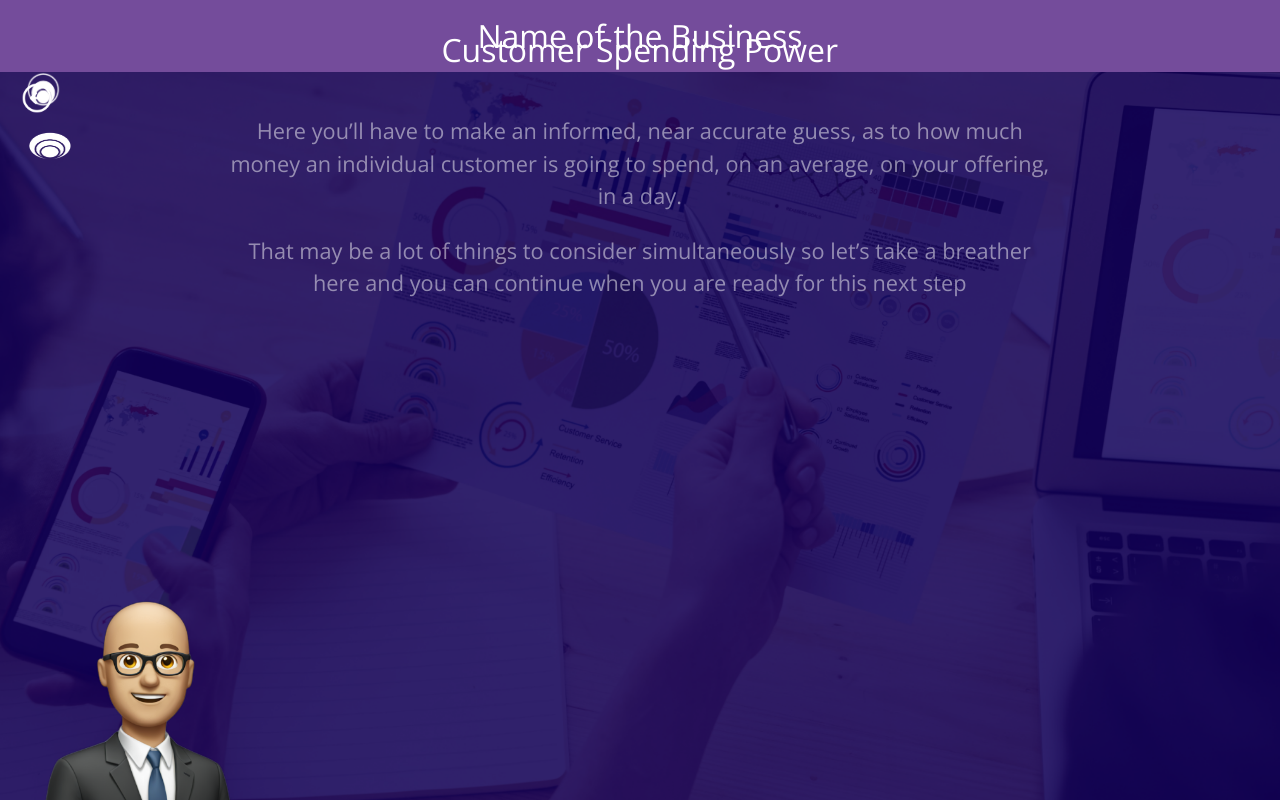
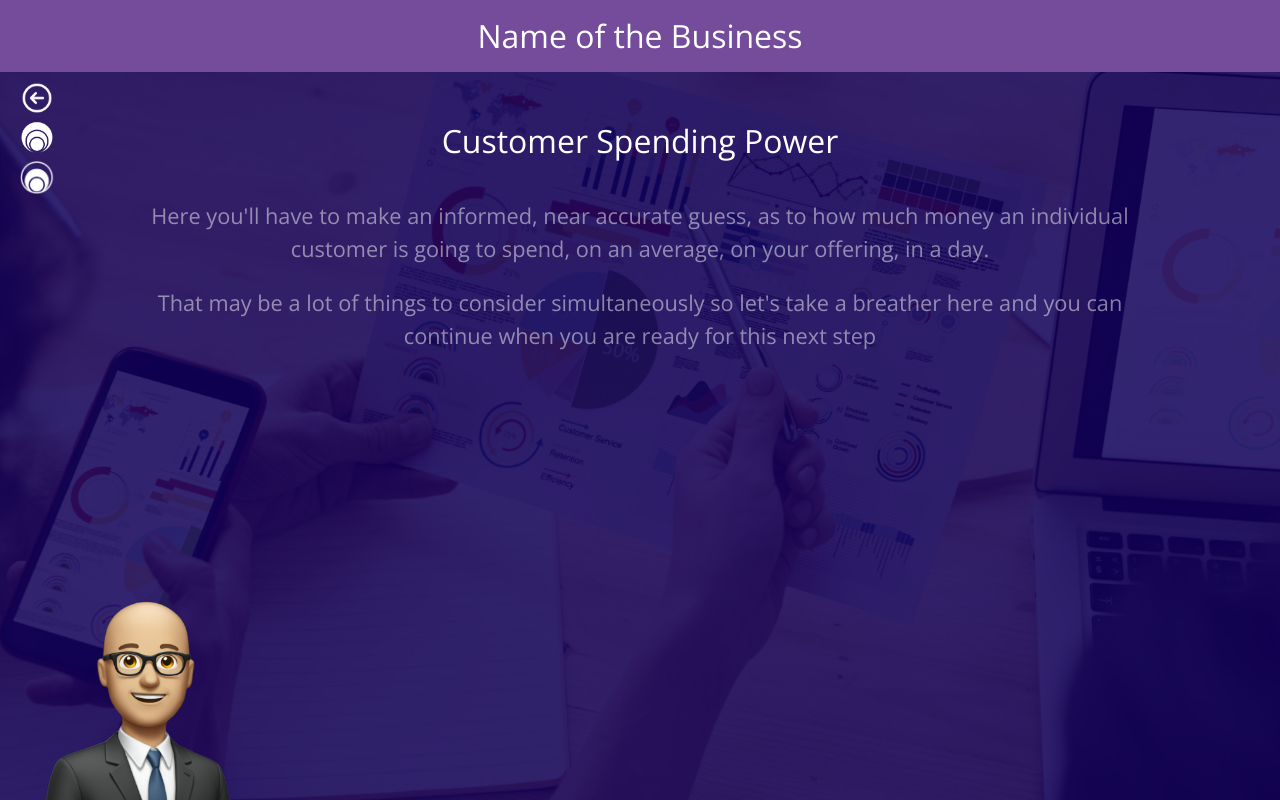
Before and after one commit to redxwelingkar/Biz-Sim-V2, a React (Vite) app: page /Biz-Sim-V2/towards-csp in a window 1280 px wide. Built offline with nearby package versions, Linux system fonts and the light colour scheme.

Commit message:
Refactor TowardsCSP icons and update layout styles
Replaced TamIcon and SamIcon components with direct image imports for icons in TowardsCSP.tsx. Adjusted CSS for .csp-container and text transitions to improve layout and animation. Minor text updates and added document title setting.

```diff
--- a/src/css/TowardsCSP.css
+++ b/src/css/TowardsCSP.css
@@ -6,9 +6,10 @@
 
 .csp-container {
   text-align: center;
-  margin-left: 18vw;
-  margin-top: 10vh;
-  height: 32vh;
+  margin-left: 10vw;
+  margin-right: 10vw;
+  margin-top: 5vh;
+  /* height: 32vh; */
 }
 
 .first-txt,
@@ -19,7 +20,7 @@
   color: white; /* White text color */
   transition: opacity 1s ease-in-out, transform 1s;
   opacity: 1;
-  width: 78%;
+  /* width: 78%; */
 }
 
 .first-txt.slide-up-out {
@@ -35,17 +36,17 @@
 }
 
 .second-txt.slide-up {
-  transform: translateY(-23vw);
+  transform: translateY(-10vw);
   opacity: 1;
 }
 
 .third-txt.slide-up {
-  transform: translateY(-21.5vw);
+  transform: translateY(-9vw);
   opacity: 1;
 }
 
 .fourth-txt.slide-up {
-  transform: translateY(-19vw);
+  transform: translateY(-8vw);
   opacity: 1;
 }
 
@@ -65,7 +66,7 @@
 .btn {
   display: flex;
   justify-content: center;
-  margin-top: 2vh;
+  margin-top: -10vh;
 }
 
 .btn-section {
--- a/src/pages/CSP/TowardsCSP.tsx
+++ b/src/pages/CSP/TowardsCSP.tsx
@@ -1,10 +1,12 @@
 import { useState, useEffect } from 'react';
 import Header from "../../components/Header";
 import BackButton from "../../components/BackButton";
-import TamIcon from "../../components/TamIcon";
-import SamIcon from "../../components/SamIcon";
 import Avatar from '../../components/Avatar';
 import "../../css/TowardsCSP.css";
+import { motion, AnimatePresence } from 'framer-motion';
+
+import tamIcon from "../../assets/img/tam-icon.png";
+import samIcon from "../../assets/img/sam-icon.png";
 
 const TowardsCSP = () => {
   const [showFirstText, setShowFirstText] = useState(true);
@@ -41,25 +43,34 @@ const TowardsCSP = () => {
     <div className='bg'>
       <Header />
       <BackButton topOffset="10vh" />
-      <TamIcon />
-      <SamIcon />
+      <div className='indicatorIcon-container'>
+        <div className='Icon-div'>
+          <img src={tamIcon} alt="TAM-Icon" className="Tam-Icon" />
+        </div>
+        <div className='Icon-div'>
+          <img src={samIcon} alt="SAM-Icon" className="Tam-Icon" />
+        </div>
+      </div>
+
+
+      {/* <TamIcon /> */}
+      {/* <SamIcon /> */}
       <Avatar />
       <div>
         <div className="csp-container">
           <div className={`first-txt ${!showFirstText ? 'slide-up-out' : ''}`}>
-            Now let’s move on to the next step finding out how much money the customers in our Serviceable Addressable Market (SAM) are going to spend on our offering which we’ll call as
+            Now let's move on to the next step finding out how much money the customers in our Serviceable Addressable Market (SAM) are going to spend on our offering which we'll call as
           </div>
           <div className={`second-txt ${slideSecondText ? 'slide-up' : ''}`}>
             Customer Spending Power
           </div>
           <div className={`third-txt ${showThirdText ? 'fade-in slide-up' : ''}`}>
-            <p>Here you’ll have to make an informed, near accurate guess, as to how much money an individual customer is going to spend, on an average, on your offering, in a day.</p>
-            <p>That may be a lot of things to consider simultaneously so let’s take a breather here and you can continue when you are ready for this next step</p>
+            <p>Here you'll have to make an informed, near accurate guess, as to how much money an individual customer is going to spend, on an average, on your offering, in a day.</p>
+            <p>That may be a lot of things to consider simultaneously so let's take a breather here and you can continue when you are ready for this next step</p>
           </div>
           <div className={`fourth-txt ${showFourthText ? 'fade-in slide-up' : ''}`}>
             Are you ready to move on to CSP?
           </div>
-        </div>
         {showFourthText && (
           <div className="btn">
             <div className="btn-section">
@@ -72,6 +83,7 @@ const TowardsCSP = () => {
             </div>
           </div>
         )}
+        </div>
       </div>
     </div>
   );
```
